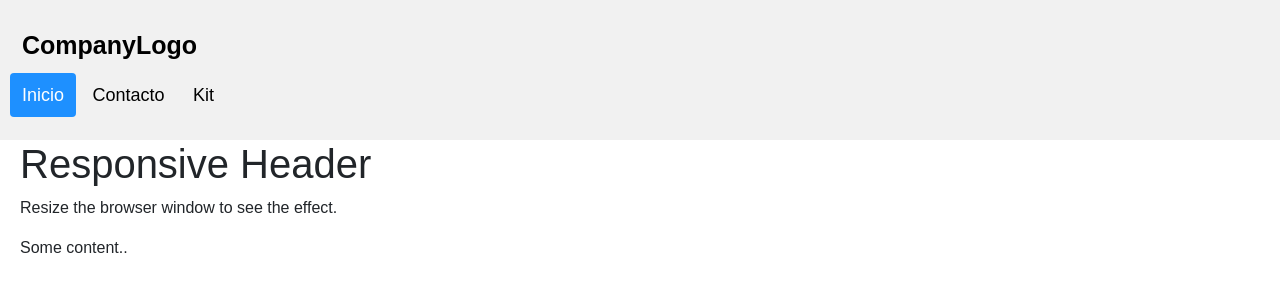
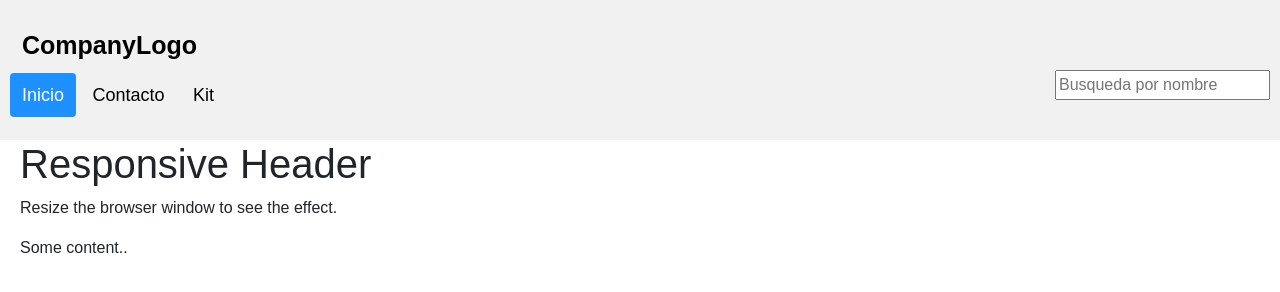
Before and after one commit to msabate00/TiendaMascarillas, a plain HTML site: page index.html in a window 1280 px wide. Drawn offline with nearby package versions, Linux system fonts and the light colour scheme.

Commit message:
dic - Buscador no funcional

```diff
--- a/css/header_footer.css
+++ b/css/header_footer.css
@@ -39,7 +39,13 @@ body {
 
 .header-left {
   float: left;
+  line-height: 20px;
 }
+
+#busqueda{
+    float: right;
+}
+
 
 @media screen and (max-width: 500px) {
   .header a {
--- a/index.html
+++ b/index.html
@@ -19,6 +19,7 @@
       <a class="active" href="#home">Inicio</a>
       <a href="#contact">Contacto</a>
       <a href="#about">Kit</a>
+      <input type="text" id="busqueda" placeholder="Busqueda por nombre">
     </div>
   </div>
 
```
